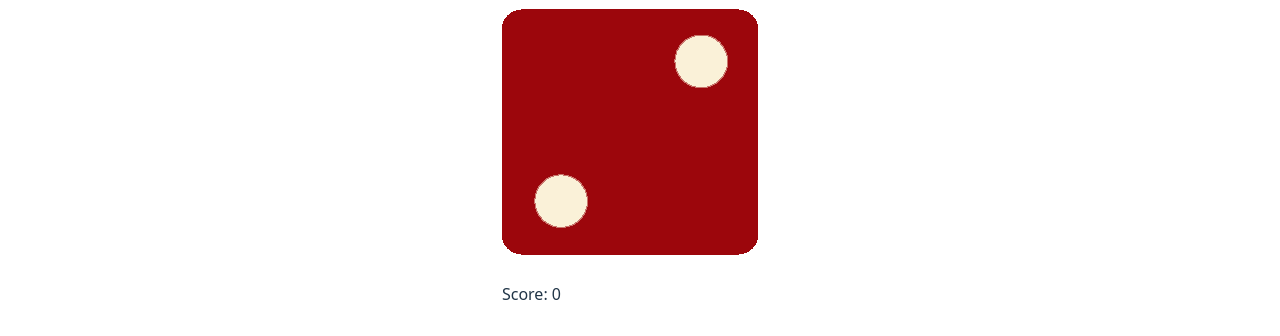
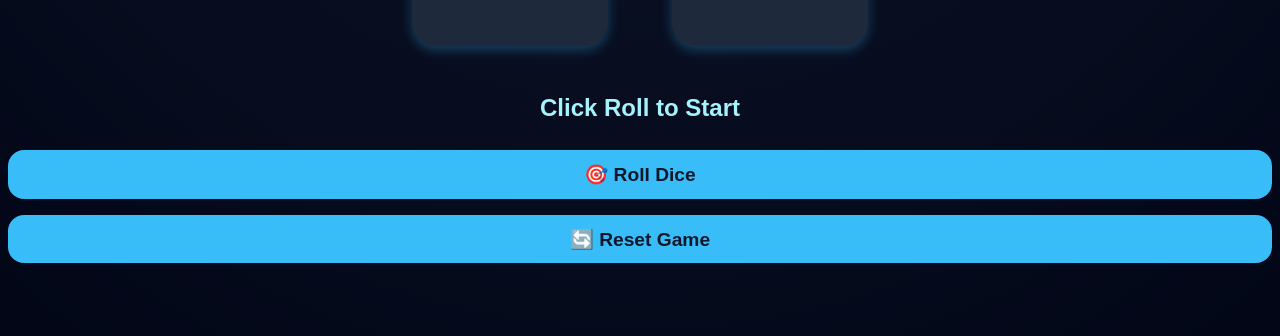
Before and after one commit to de-scientist/dice-game-pro, a website built with Vite: page index.html in a window 1280 px wide. Shown: the part 464-800 px from the top of the page. Built offline with nearby package versions, Linux system fonts and the light colour scheme.

Commit message:
style the page

```diff
--- a/src/style.css
+++ b/src/style.css
@@ -1,96 +1,74 @@
-:root {
-  font-family: system-ui, Avenir, Helvetica, Arial, sans-serif;
-  line-height: 1.5;
-  font-weight: 400;
-
-  color-scheme: light dark;
-  color: rgba(255, 255, 255, 0.87);
-  background-color: #242424;
-
-  font-synthesis: none;
-  text-rendering: optimizeLegibility;
-  -webkit-font-smoothing: antialiased;
-  -moz-osx-font-smoothing: grayscale;
-}
-
-a {
-  font-weight: 500;
-  color: #646cff;
-  text-decoration: inherit;
-}
-a:hover {
-  color: #535bf2;
-}
-
 body {
+  background: radial-gradient(circle at top, #0f172a, #020617);
+  color: #f8fafc;
+  font-family: "Poppins", sans-serif;
+  text-align: center;
   margin: 0;
+  padding: 0;
+  height: 100vh;
   display: flex;
-  place-items: center;
-  min-width: 320px;
-  min-height: 100vh;
+  flex-direction: column;
+  justify-content: center;
 }
 
 h1 {
-  font-size: 3.2em;
-  line-height: 1.1;
+  font-size: 2.5rem;
+  color: #38bdf8;
+  margin-bottom: 1rem;
 }
 
-#app {
-  max-width: 1280px;
-  margin: 0 auto;
-  padding: 2rem;
-  text-align: center;
+.players {
+  display: flex;
+  justify-content: center;
+  gap: 4rem;
+  margin: 2rem 0;
 }
 
-.logo {
-  height: 6em;
-  padding: 1.5em;
-  will-change: filter;
-  transition: filter 300ms;
-}
-.logo:hover {
-  filter: drop-shadow(0 0 2em #646cffaa);
-}
-.logo.vanilla:hover {
-  filter: drop-shadow(0 0 2em #f7df1eaa);
+.player {
+  background: #1e293b;
+  border-radius: 1.5rem;
+  padding: 2rem;
+  box-shadow: 0 4px 12px rgba(56, 189, 248, 0.3);
+  transition: transform 0.2s ease;
 }
 
-.card {
-  padding: 2em;
+.player:hover {
+  transform: scale(1.05);
 }
 
-.read-the-docs {
-  color: #888;
+.dice {
+  width: 100px;
+  height: 100px;
+  margin: 1rem;
+  transition: transform 0.3s ease;
 }
 
 button {
-  border-radius: 8px;
-  border: 1px solid transparent;
-  padding: 0.6em 1.2em;
-  font-size: 1em;
-  font-weight: 500;
-  font-family: inherit;
-  background-color: #1a1a1a;
+  background: #38bdf8;
+  border: none;
+  border-radius: 1rem;
+  color: #0f172a;
+  font-size: 1.2rem;
+  font-weight: 600;
+  padding: 0.8rem 2rem;
+  margin: 0.5rem;
   cursor: pointer;
-  transition: border-color 0.25s;
-}
-button:hover {
-  border-color: #646cff;
-}
-button:focus,
-button:focus-visible {
-  outline: 4px auto -webkit-focus-ring-color;
+  transition: all 0.3s ease;
 }
 
-@media (prefers-color-scheme: light) {
-  :root {
-    color: #213547;
-    background-color: #ffffff;
-  }
-  a:hover {
-    color: #747bff;
-  }
-  button {
-    background-color: #f9f9f9;
-  }
+button:hover {
+  background: #0ea5e9;
+  color: #f8fafc;
+  transform: scale(1.05);
 }
+
+#result {
+  font-size: 1.5rem;
+  margin-top: 1rem;
+  color: #a5f3fc;
+}
+
+.score {
+  color: #bae6fd;
+  font-size: 1.1rem;
+}
```
